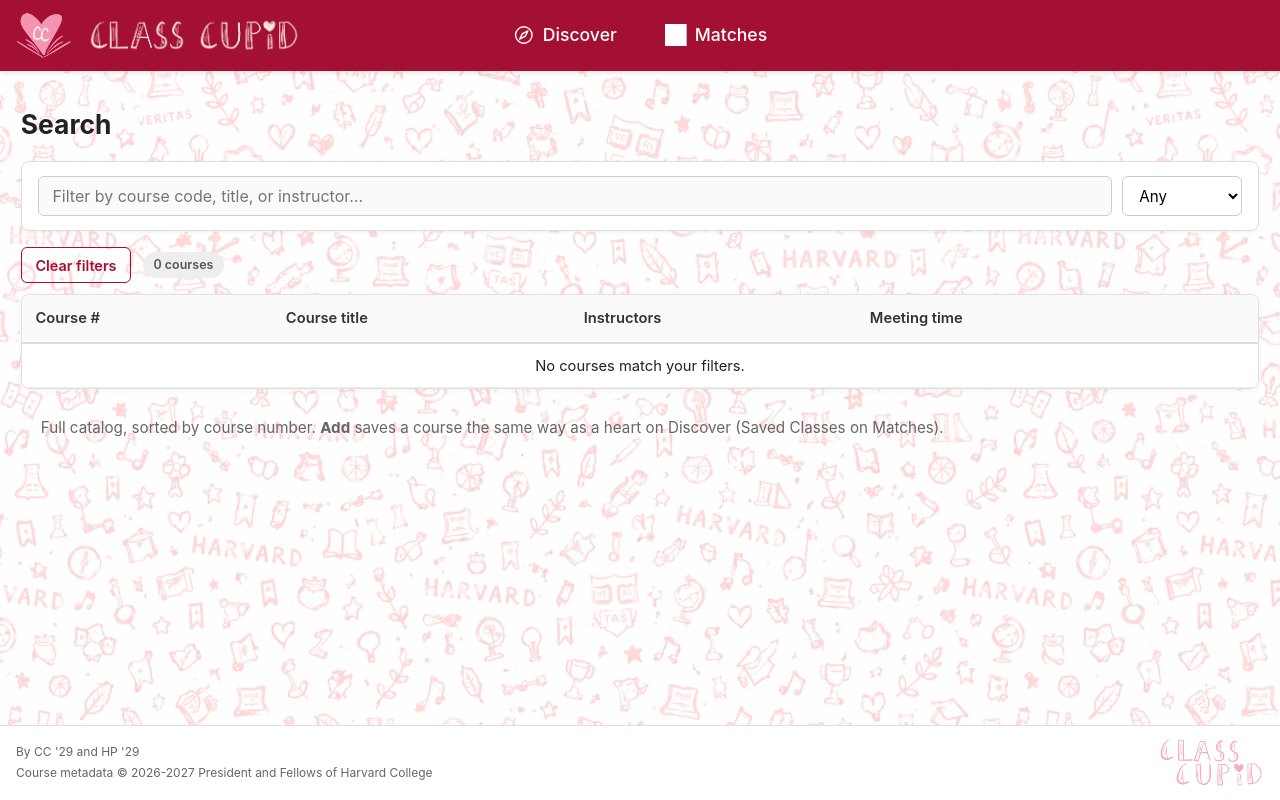
After one commit to carissaxchen/classcupid, a Flask app: template templates/search.html in a window 1280 px wide. The commit adds this page. Run offline with Flask 3, Linux system fonts and the light colour scheme; the template is opened without the code that fills it, so the values that code supplies are empty; grey boxes are pictures that could not be loaded.

Commit message:
added search function

```diff
--- a/app.py
+++ b/app.py
@@ -956,20 +956,59 @@ def discover_undo():
     return redirect(url_for("discover"))
 
 
+@app.route("/search")
+@profile_complete
+def search():
+    """Full catalog (ignores profile filters); client-side text/term filtering."""
+    courses = (
+        Course.query.order_by(Course.course_number.asc(), Course.term_description.asc()).all()
+    )
+    saved_ids = {
+        int(k)
+        for k, v in _course_prefs().items()
+        if v in ("heart", "star")
+    }
+    return render_template(
+        "search.html",
+        courses=courses,
+        saved_ids=saved_ids,
+        no_pool=len(courses) == 0,
+    )
+
+
+@app.route("/search/save", methods=["POST"])
+@profile_complete
+def search_save():
+    """Same as heart on Discover: save to session prefs for Matches / Calendar."""
+    cid = request.form.get("course_id", type=int)
+    if not cid:
+        flash("Could not add course.", "error")
+        return redirect(url_for("search"))
+    course = Course.query.get(cid)
+    if not course:
+        flash("Course not found.", "error")
+        return redirect(url_for("search"))
+    prefs = _course_prefs()
+    stack = _swipe_stack()
+    prefs[str(cid)] = "heart"
+    stack.append(cid)
+    _trim_session_prefs()
+    session.modified = True
+    flash("Added to your matches.", "success")
+    return redirect(url_for("search"))
+
+
 @app.route("/matches")
 @profile_complete
 def matches():
     """Matches page with sorting game and saved classes"""
-    raw_profile = session.get("profile") or {}
-    profile = ProfileProxy(raw_profile)
-    user_terms = profile.get_terms()
     prefs = _course_prefs()
     saved_rows = []
     for cid_str, status in prefs.items():
         if status not in ("heart", "star"):
             continue
         c = Course.query.get(int(cid_str))
-        if c and (not user_terms or c.term_description in user_terms):
+        if c:
             saved_rows.append(SavedPref(c, status))
 
     courses_by_term = {}
@@ -1297,16 +1336,13 @@ def _build_calendar_payload(saved_courses, hidden_ids):
 @profile_complete
 def calendar():
     """One-week schedule from saved (heart/star) courses."""
-    raw_profile = session.get("profile") or {}
-    profile = ProfileProxy(raw_profile)
-    user_terms = profile.get_terms()
     prefs = _course_prefs()
     saved = []
     for cid_str, status in prefs.items():
         if status not in ("heart", "star"):
             continue
         c = Course.query.get(int(cid_str))
-        if c and (not user_terms or c.term_description in user_terms):
+        if c:
             saved.append(c)
 
     hidden_raw = session.get("calendar_hidden_course_ids") or []
--- a/static/css/style.css
+++ b/static/css/style.css
@@ -12,6 +12,18 @@
     padding: 0;
     box-sizing: border-box;
     font-family: -apple-system, BlinkMacSystemFont, "Segoe UI", Roboto, "Helvetica Neue", Arial, sans-serif;
+}
+
+.visually-hidden {
+    position: absolute;
+    width: 1px;
+    height: 1px;
+    padding: 0;
+    margin: -1px;
+    overflow: hidden;
+    clip: rect(0, 0, 0, 0);
+    white-space: nowrap;
+    border: 0;
 }
 
 body {
@@ -140,6 +152,252 @@ body {
 .main-content:has(.matches-container) {
     max-width: 98%;
     padding: 0 0.5rem;
+}
+
+/* Search page */
+.main-content:has(.search-container) {
+    max-width: 98%;
+    width: 100%;
+    padding: 0 0.5rem;
+}
+
+.search-container {
+    max-width: 1400px;
+    margin: 0 auto;
+}
+
+.search-page-title {
+    font-size: 1.65rem;
+    font-weight: 700;
+    color: #222;
+    margin-bottom: 1rem;
+}
+
+.search-toolbar {
+    display: flex;
+    flex-wrap: wrap;
+    align-items: stretch;
+    gap: 0.65rem;
+    margin-bottom: 1rem;
+    padding: 0.85rem 1rem;
+    background: var(--white);
+    border: 1px solid #ddd;
+    border-radius: 8px;
+    box-shadow: 0 1px 4px rgba(0, 0, 0, 0.06);
+}
+
+.search-field-label {
+    flex: 1;
+    min-width: 200px;
+    display: flex;
+}
+
+.search-input {
+    width: 100%;
+    padding: 0.55rem 0.85rem;
+    font-size: 1rem;
+    border: 1px solid #ccc;
+    border-radius: 6px;
+    background: #fafafa;
+}
+
+.search-input:focus {
+    outline: 2px solid var(--crimson-red);
+    outline-offset: 1px;
+    border-color: var(--crimson-red);
+    background: var(--white);
+}
+
+.search-term-wrap {
+    display: flex;
+    align-items: center;
+}
+
+.search-term-select {
+    padding: 0.55rem 2rem 0.55rem 0.75rem;
+    font-size: 0.95rem;
+    border: 1px solid #ccc;
+    border-radius: 6px;
+    background: var(--white);
+    cursor: pointer;
+    min-width: 7.5rem;
+}
+
+.search-clear-btn {
+    font: inherit;
+    cursor: pointer;
+    background: transparent;
+}
+
+.search-clear-btn:focus-visible {
+    outline: 2px solid var(--crimson-red);
+    outline-offset: 2px;
+}
+
+.search-filter-status {
+    display: flex;
+    flex-wrap: wrap;
+    align-items: center;
+    gap: 0.75rem;
+    margin-bottom: 0.65rem;
+}
+
+.search-clear-link {
+    display: inline-block;
+    padding: 0.35rem 0.85rem;
+    border: 1px solid var(--crimson-red);
+    border-radius: 6px;
+    color: var(--crimson-red);
+    font-weight: 600;
+    text-decoration: none;
+    font-size: 0.9rem;
+}
+
+.search-clear-link:hover {
+    background: rgba(164, 16, 52, 0.08);
+}
+
+.search-filters-badge {
+    display: inline-block;
+    padding: 0.2rem 0.65rem;
+    font-size: 0.78rem;
+    font-weight: 600;
+    color: #555;
+    background: #eee;
+    border-radius: 999px;
+}
+
+.search-table-wrap {
+    background: var(--white);
+    border: 1px solid #e0e0e0;
+    border-radius: 8px;
+    overflow-x: auto;
+    box-shadow: 0 1px 6px rgba(0, 0, 0, 0.06);
+}
+
+.search-results-table {
+    width: 100%;
+    border-collapse: collapse;
+    font-size: 0.92rem;
+}
+
+.search-results-table thead th {
+    text-align: left;
+    padding: 0.75rem 0.85rem;
+    border-bottom: 2px solid #ddd;
+    color: #333;
+    font-weight: 600;
+    white-space: nowrap;
+    background: #fafafa;
+}
+
+.search-results-table tbody td {
+    padding: 0.65rem 0.85rem;
+    border-bottom: 1px solid #eee;
+    vertical-align: top;
+    color: #222;
+}
+
+.search-results-table tbody tr:hover {
+    background: #f9f9f9;
+}
+
+.search-col-num {
+    position: relative;
+    font-weight: 600;
+    white-space: nowrap;
+    padding-left: 0.65rem;
+}
+
+.search-row-accent {
+    position: absolute;
+    left: 0;
+    top: 0.35rem;
+    bottom: 0.35rem;
+    width: 3px;
+    background: var(--crimson-red);
+    border-radius: 2px;
+}
+
+.search-col-title {
+    max-width: 28rem;
+}
+
+.search-col-time {
+    color: #444;
+    font-size: 0.88rem;
+    white-space: nowrap;
+}
+
+.search-no-rows,
+.search-hint,
+.search-empty-panel {
+    padding: 1rem 1.25rem;
+    color: #555;
+    line-height: 1.5;
+}
+
+.search-empty-panel {
+    background: #fff8f8;
+    border: 1px solid rgba(164, 16, 52, 0.25);
+    border-radius: 8px;
+    margin-top: 0.5rem;
+}
+
+.search-empty-panel a {
+    color: var(--crimson-red);
+    font-weight: 600;
+}
+
+.search-no-rows {
+    text-align: center;
+    padding: 2rem 1rem;
+}
+
+.search-hint {
+    margin-top: 0.5rem;
+    font-size: 0.95rem;
+}
+
+.search-hint--below {
+    margin-top: 0.75rem;
+    color: #666;
+}
+
+.search-limit-note {
+    margin-top: 0.65rem;
+    font-size: 0.85rem;
+    color: #666;
+}
+
+.search-add-form {
+    margin: 0;
+}
+
+.search-add-btn {
+    padding: 0.35rem 0.85rem;
+    font-size: 0.85rem;
+    font-weight: 600;
+    color: #1b5e20;
+    background: rgba(232, 245, 233, 0.9);
+    border: 1px solid #2e7d32;
+    border-radius: 6px;
+    cursor: pointer;
+}
+
+.search-add-btn:hover {
+    background: #e8f5e9;
+}
+
+.search-saved-label {
+    font-size: 0.82rem;
+    font-weight: 600;
+    color: #666;
+}
+
+.search-col-action {
+    white-space: nowrap;
+    width: 5rem;
 }
 
 /* Calendar page — near full viewport */
--- a/templates/base.html
+++ b/templates/base.html
@@ -29,6 +29,10 @@
                 <a href="{{ url_for('calendar') }}" class="nav-link{% if request.endpoint == 'calendar' %} nav-link-active{% endif %}">
                     <img src="{{ url_for('static', filename='images/icons/calendar.svg') }}" alt="" class="nav-icon">
                     <span>Calendar</span>
+                </a>
+                <a href="{{ url_for('search') }}" class="nav-link{% if request.endpoint == 'search' %} nav-link-active{% endif %}">
+                    <img src="{{ url_for('static', filename='images/icons/search.svg') }}" alt="" class="nav-icon">
+                    <span>Search</span>
                 </a>
                 {% endif %}
             </div>
--- /dev/null
+++ b/templates/search.html
@@ -0,0 +1,136 @@
+{% extends "base.html" %}
+
+{% block title %}Search - Class Cupid{% endblock %}
+
+{% block content %}
+<div class="search-container" id="searchPage"
+     data-total="{{ courses|length if courses else 0 }}">
+    <h1 class="search-page-title">Search</h1>
+
+    <div class="search-toolbar" role="search">
+        <label class="search-field-label" for="search-live">
+            <span class="visually-hidden">Filter courses as you type</span>
+            <input type="search" id="search-live" class="search-input"
+                   placeholder="Filter by course code, title, or instructor…" autocomplete="off" enterkeyhint="search">
+        </label>
+        <div class="search-term-wrap">
+            <label class="visually-hidden" for="search-term">Term</label>
+            <select id="search-term" class="search-term-select" aria-label="Filter by semester">
+                <option value="any" selected>Any</option>
+                <option value="fall">Fall</option>
+                <option value="spring">Spring</option>
+            </select>
+        </div>
+    </div>
+
+    {% if no_pool %}
+    <div class="search-empty-panel">
+        <p>No courses are loaded in the catalog yet.</p>
+    </div>
+    {% else %}
+    <div class="search-filter-status">
+        <button type="button" class="search-clear-link search-clear-btn" id="search-clear">Clear filters</button>
+        <span class="search-filters-badge" id="search-count-badge" aria-live="polite"></span>
+    </div>
+
+    <div class="search-table-wrap">
+        <table class="search-results-table">
+            <thead>
+                <tr>
+                    <th scope="col">Course #</th>
+                    <th scope="col">Course title</th>
+                    <th scope="col">Instructors</th>
+                    <th scope="col">Meeting time</th>
+                    <th scope="col"><span class="visually-hidden">Save</span></th>
+                </tr>
+            </thead>
+            <tbody id="search-tbody">
+                {% for course in courses %}
+                {% set td = course.term_description or '' %}
+                {% set term_key = 'fall' if 'Fall' in td else ('spring' if 'Spring' in td else 'other') %}
+                {% set search_blob = ((course.course_number or '') ~ ' ' ~ (course.course_title or '') ~ ' ' ~ (course.instructor_name or ''))|lower %}
+                <tr class="search-result-row" data-search="{{ search_blob|e }}" data-term="{{ term_key }}">
+                    <td class="search-col-num"><span class="search-row-accent" aria-hidden="true"></span>{{ course.course_number or "—" }}</td>
+                    <td class="search-col-title">{{ course.course_title or "—" }}</td>
+                    <td class="search-col-inst">{{ course.instructor_name or "TBA" }}</td>
+                    <td class="search-col-time">
+                        {{ course.term_description or "" }}{% if course.term_description %}: {% endif %}
+                        {% if course.meetings_display %}
+                            {{ course.meetings_display }}
+                        {% elif course.start_time and course.end_time %}
+                            {{ course.start_time }} – {{ course.end_time }}
+                        {% else %}
+                            TBA
+                        {% endif %}
+                    </td>
+                    <td class="search-col-action">
+                        {% if course.id in saved_ids %}
+                        <span class="search-saved-label">Saved</span>
+                        {% else %}
+                        <form method="post" action="{{ url_for('search_save') }}" class="search-add-form">
+                            <input type="hidden" name="course_id" value="{{ course.id }}">
+                            <button type="submit" class="search-add-btn">Add</button>
+                        </form>
+                        {% endif %}
+                    </td>
+                </tr>
+                {% endfor %}
+                <tr class="search-no-match-row" id="search-no-matches" hidden>
+                    <td colspan="5" class="search-no-rows">No courses match your filters.</td>
+                </tr>
+            </tbody>
+        </table>
+    </div>
+    <p class="search-hint search-hint--below">Full catalog, sorted by course number. <strong>Add</strong> saves a course the same way as a heart on Discover (Saved Classes on Matches).</p>
+    {% endif %}
+</div>
+{% endblock %}
+
+{% block extra_js %}
+<script>
+(function () {
+    var root = document.getElementById('searchPage');
+    var input = document.getElementById('search-live');
+    if (!root || !input) return;
+    var termSel = document.getElementById('search-term');
+    var badge = document.getElementById('search-count-badge');
+    var clearBtn = document.getElementById('search-clear');
+    var noMatches = document.getElementById('search-no-matches');
+    var rows = root.querySelectorAll('tr.search-result-row');
+    var total = rows.length;
+
+    function applyFilters() {
+        var q = (input && input.value || '').trim().toLowerCase();
+        var term = termSel ? termSel.value : 'any';
+        var visible = 0;
+        rows.forEach(function (row) {
+            var blob = (row.getAttribute('data-search') || '').toLowerCase();
+            var rowTerm = row.getAttribute('data-term') || 'other';
+            var okQ = !q || blob.indexOf(q) !== -1;
+            var okT = term === 'any' || rowTerm === term;
+            var show = okQ && okT;
+            row.hidden = !show;
+            if (show) visible++;
+        });
+        if (noMatches) noMatches.hidden = visible > 0;
+        if (badge) {
+            badge.textContent = visible === total
+                ? total + ' course' + (total === 1 ? '' : 's')
+                : 'Showing ' + visible + ' of ' + total;
+        }
+    }
+
+    if (input) input.addEventListener('input', applyFilters);
+    if (termSel) termSel.addEventListener('change', applyFilters);
+    if (clearBtn) {
+        clearBtn.addEventListener('click', function () {
+            if (input) input.value = '';
+            if (termSel) termSel.value = 'any';
+            applyFilters();
+            if (input) input.focus();
+        });
+    }
+    applyFilters();
+})();
+</script>
+{% endblock %}
```
Also changed, not shown: static/images/icons/search.svg (added).
